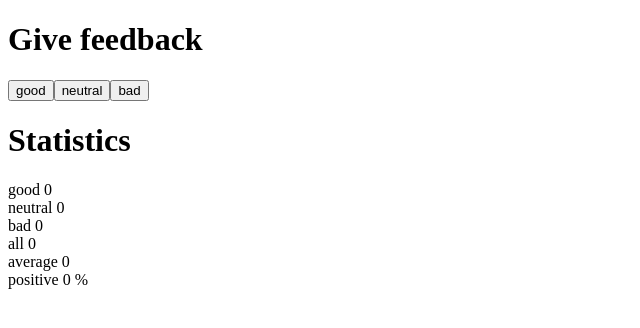
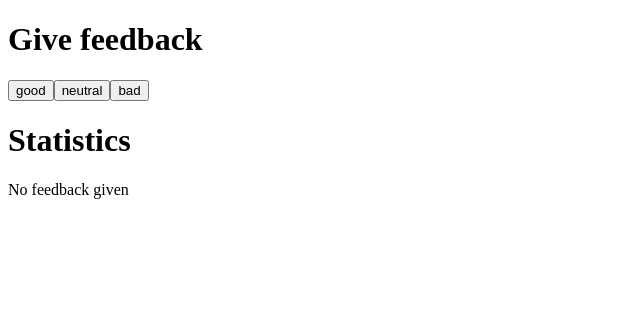
Before and after one commit to arleydemelquisedeclisbet/full-stack-open, a React (Vite) app in the folder Part1/unicafe/: page / in a window 1280 px wide. Shown: the top 328 px of the page, without its empty margins (0-640 px from the left). Built offline with nearby package versions, Linux system fonts and the light colour scheme.

Commit message:
1.9: unicafe, step 4

```diff
--- a/Part1/unicafe/src/App.jsx
+++ b/Part1/unicafe/src/App.jsx
@@ -25,12 +25,19 @@ const Statistics = ({ good, neutral, bad }) => {
   return (
     <>
       <h1>Statistics</h1>
+      {
+        getTotalVotes() > 0 ?
+          <>
             <Display value={`good ${good}`} />
             <Display value={`neutral ${neutral}`} />
             <Display value={`bad ${bad}`} />
             <Display value={`all ${getTotalVotes()}`} />
             <Display value={`average ${getAverage()}`} />
             <Display value={`positive ${getPositivePercent()} %`} />
+          </>
+        : <Display value={'No feedback given'} />
+
+      }
     </>
   )
 }
```
Lines whose indentation alone changed are shown as unchanged.
